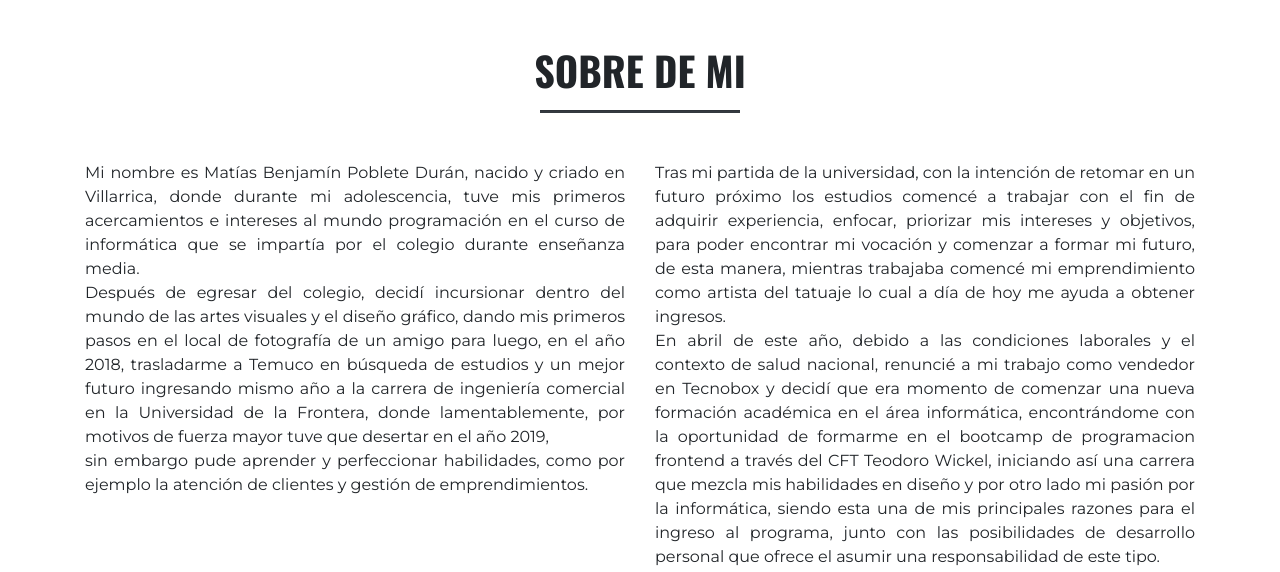
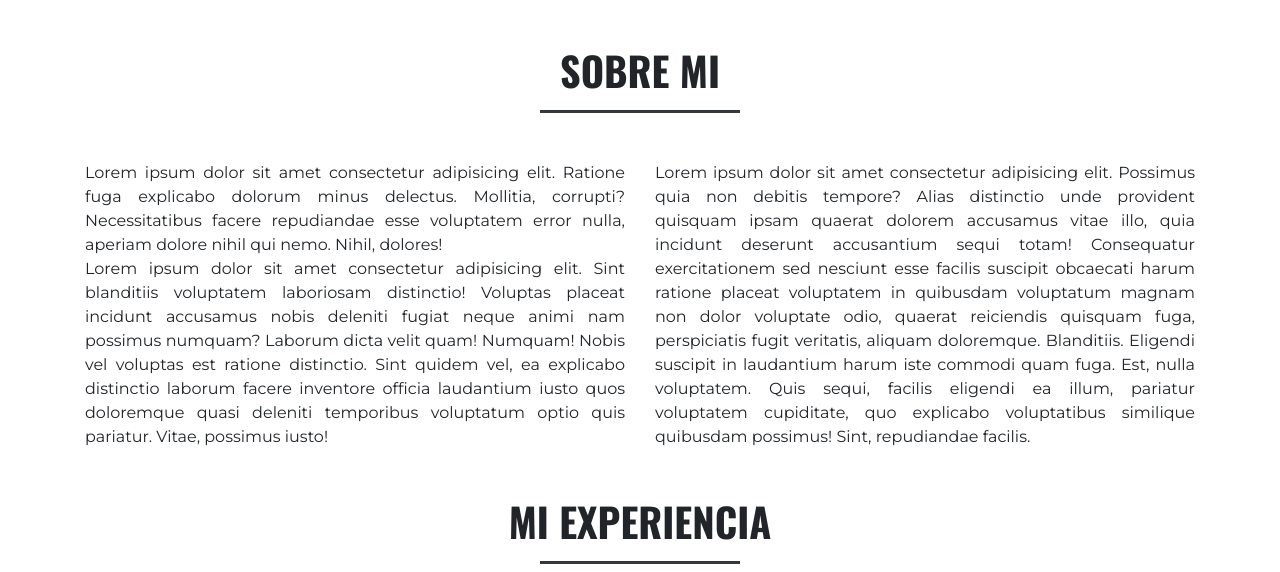
Before and after one commit to MattPoblete/Prueba, a plain HTML site: page index.html in a window 1280 px wide. Shown: the part 402-974 px from the top of the page. Drawn offline with nearby package versions, Linux system fonts and the light colour scheme; a script that the page names is missing.

Commit message:
Cambios en la descripcion por texto de relleno

```diff
--- a/index.html
+++ b/index.html
@@ -63,18 +63,18 @@
       </header>
       <!--Seccion acerca de mi-->
       <section id="about" class="container text-center d-none d-md-block my-5">
-        <h1 class="text-center n">SOBRE DE MI</h1>
+        <h1 class="text-center n">SOBRE MI</h1>
         <hr class="bg-dark mb-5" width="200">
         <div class="row">
           <div class="col-md-6 text-justify">
-            Mi nombre es Matías Benjamín Poblete Durán, nacido y criado en Villarrica, donde durante mi adolescencia, tuve mis primeros acercamientos e intereses al mundo programación en el curso de informática que se impartía por el colegio durante enseñanza media.<br>
-            Después de egresar del colegio, decidí incursionar dentro del mundo de las artes visuales y el diseño gráfico, dando mis primeros pasos en el local de fotografía de un amigo para luego, en el año 2018, trasladarme a Temuco en búsqueda de estudios y un mejor futuro ingresando mismo año a la carrera de ingeniería comercial en la Universidad de la Frontera, donde lamentablemente, por motivos de fuerza mayor tuve que desertar en el año 2019,<br> sin embargo pude aprender y perfeccionar habilidades, como por ejemplo la atención de clientes y gestión de emprendimientos.
-
+            Lorem ipsum dolor sit amet consectetur adipisicing elit. Ratione fuga explicabo dolorum minus delectus. Mollitia, corrupti? Necessitatibus facere repudiandae esse voluptatem error nulla, aperiam dolore nihil qui nemo. Nihil, dolores!<br>
+            Lorem ipsum dolor sit amet consectetur adipisicing elit. Sint blanditiis voluptatem laboriosam distinctio! Voluptas placeat incidunt accusamus nobis deleniti fugiat neque animi nam possimus numquam? Laborum dicta velit quam! Numquam!
+            Nobis vel voluptas est ratione distinctio. Sint quidem vel, ea explicabo distinctio laborum facere inventore officia laudantium iusto quos doloremque quasi deleniti temporibus voluptatum optio quis pariatur. Vitae, possimus iusto!
           </div>
           <div class="col-md-6 text-justify">
-            Tras mi partida de la universidad, con la intención de retomar en un futuro próximo los estudios comencé a trabajar con el fin de adquirir experiencia, enfocar, priorizar mis intereses y objetivos, para poder encontrar mi vocación y comenzar a formar mi futuro, de esta manera, mientras trabajaba comencé mi emprendimiento como artista del tatuaje lo cual a día de hoy me ayuda a obtener ingresos.<br>
-            En abril de este año, debido a las condiciones laborales y el contexto de salud nacional, renuncié a mi trabajo como vendedor en Tecnobox y decidí que era momento de comenzar una nueva formación académica en el área informática,
-             encontrándome con la oportunidad de formarme en el bootcamp de programacion frontend a través del CFT Teodoro Wickel, iniciando así una carrera que mezcla mis habilidades en diseño y por otro lado mi pasión por la informática, siendo esta una de mis principales razones para el ingreso al programa, junto con las posibilidades de desarrollo personal que ofrece el asumir una responsabilidad de este tipo.
+            Lorem ipsum dolor sit amet consectetur adipisicing elit. Possimus quia non debitis tempore? Alias distinctio unde provident quisquam ipsam quaerat dolorem accusamus vitae illo, quia incidunt deserunt accusantium sequi totam!
+            Consequatur exercitationem sed nesciunt esse facilis suscipit obcaecati harum ratione placeat voluptatem in quibusdam voluptatum magnam non dolor voluptate odio, quaerat reiciendis quisquam fuga, perspiciatis fugit veritatis, aliquam doloremque. Blanditiis.
+            Eligendi suscipit in laudantium harum iste commodi quam fuga. Est, nulla voluptatem. Quis sequi, facilis eligendi ea illum, pariatur voluptatem cupiditate, quo explicabo voluptatibus similique quibusdam possimus! Sint, repudiandae facilis.
 
           </div>
         </div>
```
